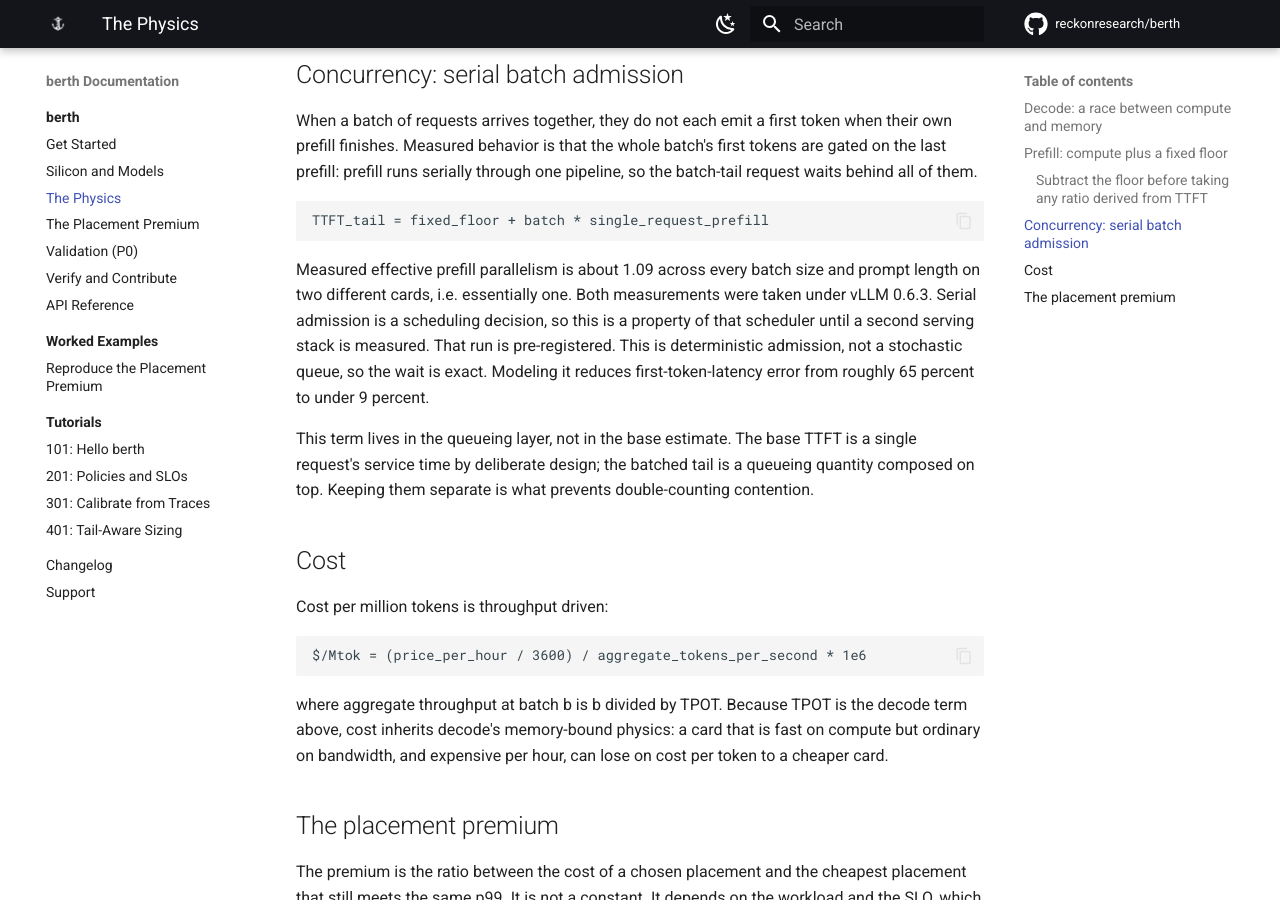
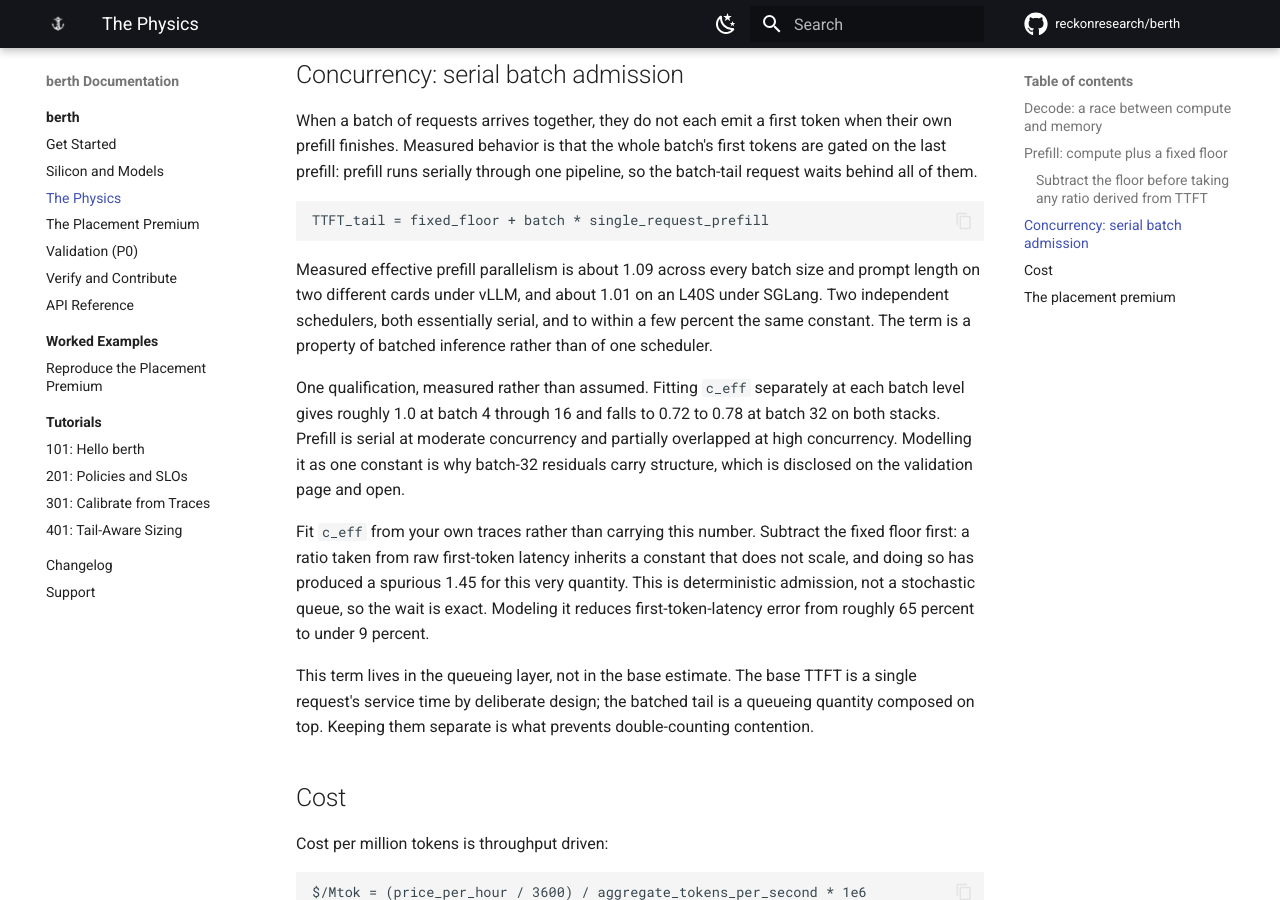
Before and after one commit to reckonresearch/berth-docs, an MkDocs documentation site: the page built from docs/the-physics.md, in a window 1280 px wide and 900 px high, scrolled down 1896 px. Built offline with MkDocs 1.6.1 and Material for MkDocs 9.7.7, drawn with Linux system fonts in a browser that asks for light colours; comment, search, counter and statistics services are not loaded.

Commit message:
docs(physics): c_eff transfers across schedulers, constant and form
A pre-registered SGLang cell on an already-measured L40S returned 1.01 against
vLLM's 1.09. Fitted per batch it is near 1.0 from batch 4 to 16 and falls to
about 0.75 at batch 32 on both stacks, which is the leading explanation for the
batch-32 residual structure. Also records that a ratio taken from raw TTFT
produced a spurious 1.45 for this quantity, because the fixed floor does not
scale and inheriting it is the mistake most likely to be repeated.

```diff
--- a/docs/the-physics.md
+++ b/docs/the-physics.md
@@ -85,10 +85,22 @@ pipeline, so the batch-tail request waits behind all of them.
     TTFT_tail = fixed_floor + batch * single_request_prefill
 
 Measured effective prefill parallelism is about 1.09 across every batch size and
-prompt length on two different cards, i.e. essentially one. Both measurements
-were taken under vLLM 0.6.3. Serial admission is a scheduling decision, so this
-is a property of that scheduler until a second serving stack is measured. That
-run is pre-registered. This is deterministic
+prompt length on two different cards under vLLM, and about 1.01 on an L40S under
+SGLang. Two independent schedulers, both essentially serial, and to within a few
+percent the same constant. The term is a property of batched inference rather
+than of one scheduler.
+
+One qualification, measured rather than assumed. Fitting `c_eff` separately at
+each batch level gives roughly 1.0 at batch 4 through 16 and falls to 0.72 to
+0.78 at batch 32 on both stacks. Prefill is serial at moderate concurrency and
+partially overlapped at high concurrency. Modelling it as one constant is why
+batch-32 residuals carry structure, which is disclosed on the validation page
+and open.
+
+Fit `c_eff` from your own traces rather than carrying this number. Subtract the
+fixed floor first: a ratio taken from raw first-token latency inherits a
+constant that does not scale, and doing so has produced a spurious 1.45 for this
+very quantity. This is deterministic
 admission, not a stochastic queue, so the wait is exact. Modeling it reduces
 first-token-latency error from roughly 65 percent to under 9 percent.
 
```
Also changed, not shown: docs/validation-p0.md (+15 -2 lines).
